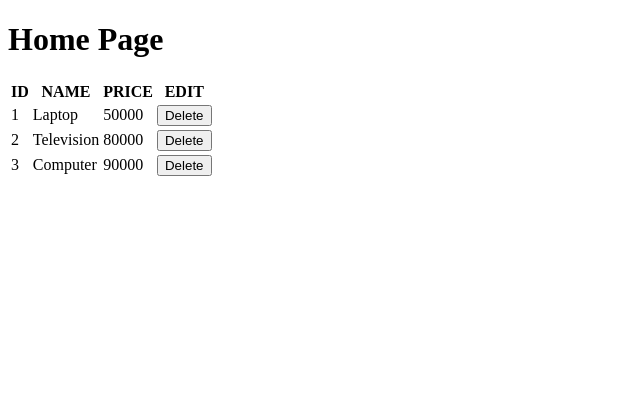
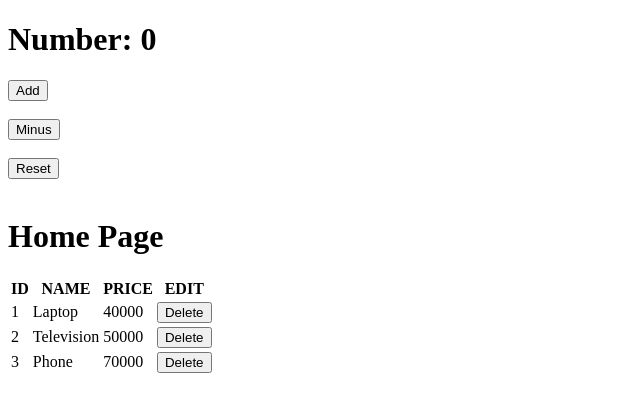
Before and after one commit to Osekobo/React-App, a React (Vite) app: page / in a window 1280 px wide. Shown: the top 412 px of the page, without its empty margins (0-640 px from the left). Built offline with nearby package versions, Linux system fonts and the light colour scheme.

Commit message:
Whole fresh code

```diff
--- a/src/App.jsx
+++ b/src/App.jsx
@@ -1,17 +1,19 @@
 import { useState } from "react";
+import ItemCard from "./components/ItemCard";
 
 export default function App() {
   const [items, setItems] = useState([
-    { id: 1, name: "Laptop", price: 50000 },
-    { id: 2, name: "Television", price: 80000 },
-    { id: 3, name: "Computer", price: 90000 },
+    { id: 1, name: "Laptop", price: 40000 },
+    { id: 2, name: "Television", price: 50000 },
+    { id: 3, name: "Phone", price: 70000 },
   ]);
   function handleDelete(id) {
-    const updatedItems = items.filter((item) => item.id !== id);
-    setItems(updatedItems);
+    const updateItems = items.filter((item) => item.id !== id);
+    setItems(updateItems);
   }
   return (
     <div>
+      <ItemCard />
       <h1>Home Page</h1>
       <table>
         <thead>
--- a/src/components/Itemcard.jsx
+++ b/src/components/Itemcard.jsx
@@ -1,13 +1,10 @@
 import { useState } from "react";
 
-export default function ItemCard({ id,name, price,onDelete }) {
+export default function ItemCard() {
   const [count, setCount] = useState(0);
   return (
     <div>
-      <h2>Name: {name}</h2>
-      <h2>Price: {price}</h2>
-      <h1>Count:{count}</h1>
-
+      <h1>Number: {count}</h1>
       <button onClick={() => setCount(count + 1)}>Add</button>
       <br />
       <br />
@@ -25,7 +22,6 @@ export default function ItemCard({ id,name, price,onDelete }) {
       <button onClick={() => setCount(0)}>Reset</button>
       <br />
       <br />
-      <button onClick={() => onDelete(id)}>Delete</button>
     </div>
   );
 }
```
